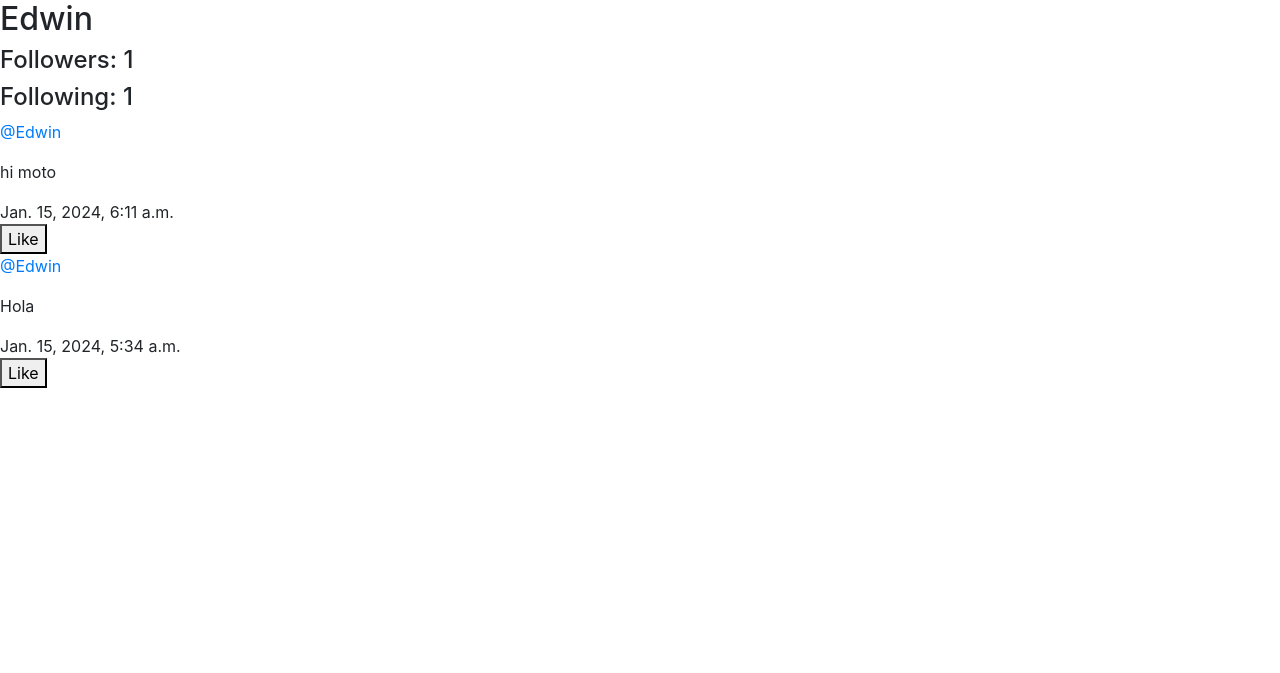
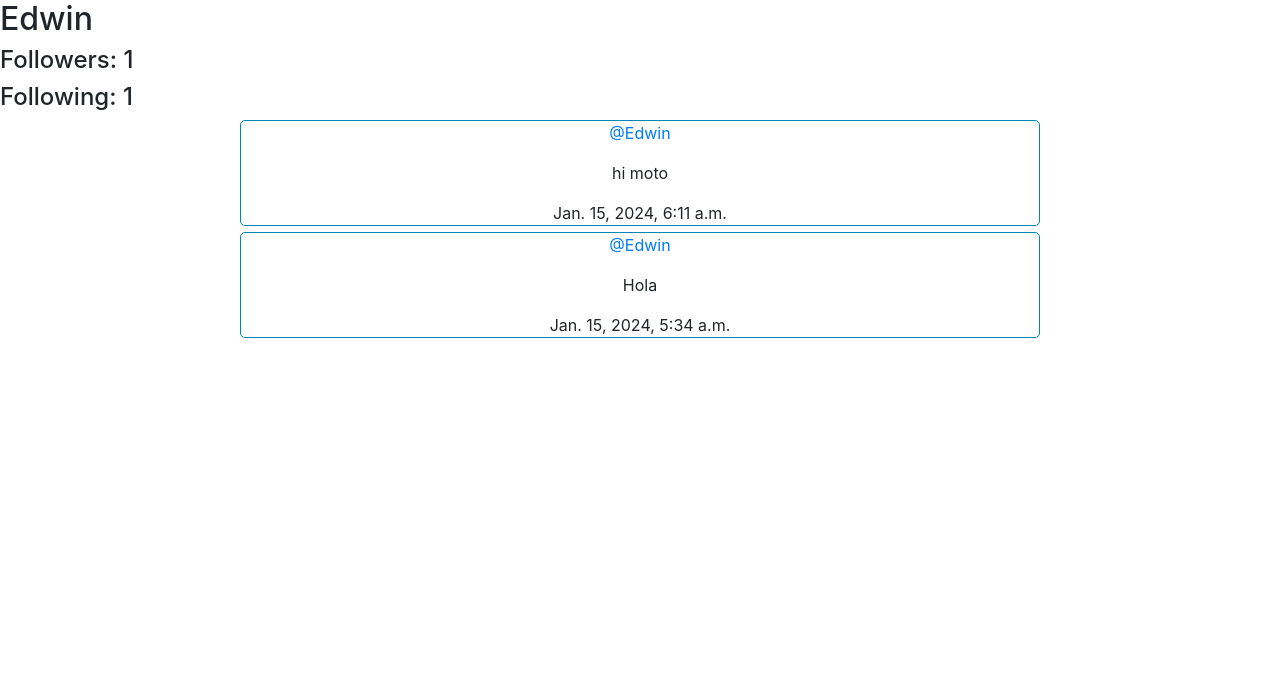
Before and after one commit to EdwinJSA/project4-network, a Django app: page /profile/1 in a window 1280 px wide. Shown: the part 56-729 px from the top of the page. Run offline with Django 3.2, Linux system fonts and the light colour scheme; data comes from the database, SQL or seed files in the repository; both versions use the stored data as it was after the commit; some libraries are stand-ins or nearby versions.

Commit message:
all right

```diff
--- a/network/static/network/app.js
+++ b/network/static/network/app.js
@@ -2,7 +2,7 @@ function Like(id, youLiked){
     const button = document.getElementById(`${id}`)
     button.classList.remove('fa-thumbs-up')
     button.classList.remove('fa-thumbs-down')
-
+    console.log(youLiked)
     if(youLiked.includes(id)){
         var liked = true
     } else {
@@ -16,7 +16,10 @@ function Like(id, youLiked){
             return response.text()
         }).then(result => { // ejecuta
             console.log(result);
-            //button.classList.add('fa-thumbs-up')
+            button.classList.add('fa-thumbs-up')
+            button.innerText = "Like"
+            youLiked.splice(youLiked.indexOf(id), 1)
+            button.onclick = function(){Like(id, youLiked)}
         })
     } else {
         console.log(id + "Entro al ELSE")
@@ -24,6 +27,9 @@ function Like(id, youLiked){
         .then(response=>response.json())
         .then(result => {
             button.classList.add('fa-thumbs-down')
+            button.innerText = "Dislike"
+            youLiked.push(id)
+            button.onclick = function(){Like(id, youLiked)}
         }) // haber ejecutalo
     }
     liked = !liked
--- a/network/static/network/styles.css
+++ b/network/static/network/styles.css
@@ -2,8 +2,49 @@
 textarea{
     border: 1px solid rgb(0, 134, 179);
     border-radius: 10px;
+    height: 10vh;
+    margin: 0 1rem 0 0 ;
 }
 
 form button{
     border: 1px solid rgb(0, 134, 179);
+    border-radius: 10px;
+    background-color: rgb(0, 134, 179);
+    padding: 2px;
+    width: 5rem;
+    color: white;
+    font-weight: bold;
 }
+
+form{
+    display: flex;
+    justify-content: center;
+    text-align: center;
+    align-items: center;
+}
+
+#post_card {
+    justify-content: center;
+    text-align: center;
+    align-items: center;
+    border: solid 1px rgb(0, 134, 179);
+    width: 50rem;
+    border-radius: 5px;
+}
+
+#contenido_post {
+    display: grid;
+    grid-template-columns: 1fr;
+    grid-template-rows: repeat(5, 1fr);
+    grid-column-gap: 6px;
+    grid-row-gap: 6px;
+    justify-items: center;
+    align-items: center;
+    text-align: center;
+}
+
+#contenido_post #post_card {
+    display: flex;
+    flex-direction: column;
+    align-items: center;
+}
--- a/network/templates/network/profile.html
+++ b/network/templates/network/profile.html
@@ -25,16 +25,47 @@
         {% endif %}
     </div>
 
-    {% for i in post_page %}
-        <div>
-            <p><a href="{% url 'profile' user_id=i.user.id %}">@{{ i.user }}</a></p>
-            <p>{{ i.content }}</p>
-            <span>{{ i.date }}</span>
-            <div>
-                <button>Like</button>
-            </div>
+    <div id="contenido_post" class="col-12">
+        {% for i in post_page %}
+          <div id="post_card" class="col-10">
+              <p><a href="{% url 'profile' user_id=i.user.id %}">@{{ i.user }}</a></p>
+              <p id="content_{{ i.id }}">{{ i.content }}</p>
+              <span>{{ i.date }}</span>
+              {% if user.is_authenticated %}
+                  {% if user == i.user %}
+                      <div>
+                          <button data-toggle="modal" data-target="#modal_edit_post_{{ i.id }}">Edit</button>
+                      </div>
+                        <div class="modal fade" id="modal_edit_post_{{ i.id }}" tabindex="-1" aria-labelledby="#modal_edit_post_{{ i.id }}_label" aria-hidden="true">
+                          <div class="modal-dialog" role="document">
+                            <div class="modal-content">
+                              <div class="modal-header">
+                                <h5 class="modal-title" id="exampleModalLabel">Edit Content</h5>
+                                <button type="button" class="close" data-dismiss="modal" aria-label="Close">
+                                  <span aria-hidden="true">&times;</span>
+                                </button>
+                              </div>
+                              <div class="modal-body">
+                                  <textarea id="textarea_{{ i.id }}" class="form-control" name="content"> {{ i.content }}</textarea>
+                              </div>
+                              <div class="modal-footer">
+                                <button type="button" class="btn btn-secondary" data-dismiss="modal">Close</button>
+                                <button type="button" class="btn btn-primary" onclick="saveChanges({{ i.id }})">Save changes</button>
+                              </div>
+                            </div>
+                          </div>
+                        </div>
+                  {% else %}
+                    {% if i.id in youLiked %}
+                      <button class="btn btn-info fa fa-thumbs-down" onclick="Like({{ i.id }}, {{ youLiked }})" id="{{i.id}}">Unlike</button>
+                    {% else %}
+                      <button class="btn btn-info fa fa-thumbs-up" onclick="Like({{ i.id }}, {{ youLiked }})" id="{{i.id}}">Like</button>
+                    {% endif %}
+                  {% endif %}
+              {% endif %}
         </div>
-    {% endfor %}
+      {% endfor %}
+      </div>
 
 
     <nav aria-label="Page navigation example">
--- a/network/views.py
+++ b/network/views.py
@@ -197,28 +197,31 @@ def edit_post(request, post_id):
         return JsonResponse({"message": "Post edited successfully.", "data":data["content"]})
 
 def remove_like(request, post_id):
-    print(post_id)
-
-    print("1") #no printeo nada? no no entra nada en esta parte, es decir solo ha
-    post = newPost.objects.get(id=post_id)
-    print("2")
-    user = User.objects.get(id=request.user.id)
-    print("3")
-    like = Like.objects.get(post=post, user=user) #aca esta el error hay 4 Likes, so tienes que eliminar los otros 3, entra a tableplus
-    #no se puede borrar desde tableplus,  conom toeo  que no ahberajajajajaj
-    # Bro te llevaste la tabla jajajajajaj  lose pense que el django la iba a crear wtf, ,creala denuelta xdjajajajaja, Django es niña
-    print("4")
-    like.delete() # ejecuta
-    print("5") # ejecuta
-    return JsonResponse({"message": "Post unliked successfully."})
+    comprobar = Like.objects.filter(post=post_id, user=request.user.id)
+    if len(comprobar) > 0:
+        post = newPost.objects.get(id=post_id)
+        user = User.objects.get(id=request.user.id)
+        like = Like.objects.get(post=post, user=user)
+        like.delete() # ejecuta
+        return JsonResponse({"message": "Post unliked successfully."})
+    else:
+        return JsonResponse({"message": "NEL."})
 
 def add_like(request, post_id):
     try:
-        post = newPost.objects.get(id=post_id)
-        user = User.objects.get(id=request.user.id)
-        like = Like(post=post, user=user)
-        like.save()
-        return JsonResponse({"message": "Post liked successfully."})
+        # se esta creando multiples entradas
+        #la voy a crear, me ayudas si en caso que la cague, solo es ver si ya existe en Like
+        comprobar = Like.objects.filter(post=post_id, user=request.user.id)
+        if len(comprobar) == 0:
+            post = newPost.objects.get(id=post_id)
+            user = User.objects.get(id=request.user.id)
+            like = Like(post=post, user=user)
+            like.save()
+            return JsonResponse({"message": "Post liked successfully."})
+        else:
+            return JsonResponse({"message": "Post already liked."})
+        # y ahora borra el registro de like repetido que esta ahorita
+
     except Exception as e:
         print(e)
         return JsonResponse({"error": "An error occurred."}, status=500)
```
Also changed, not shown: network/templates/network/following.html (+40 -9 lines), network/templates/network/index.html (+5 -3 lines), db.sqlite3.
